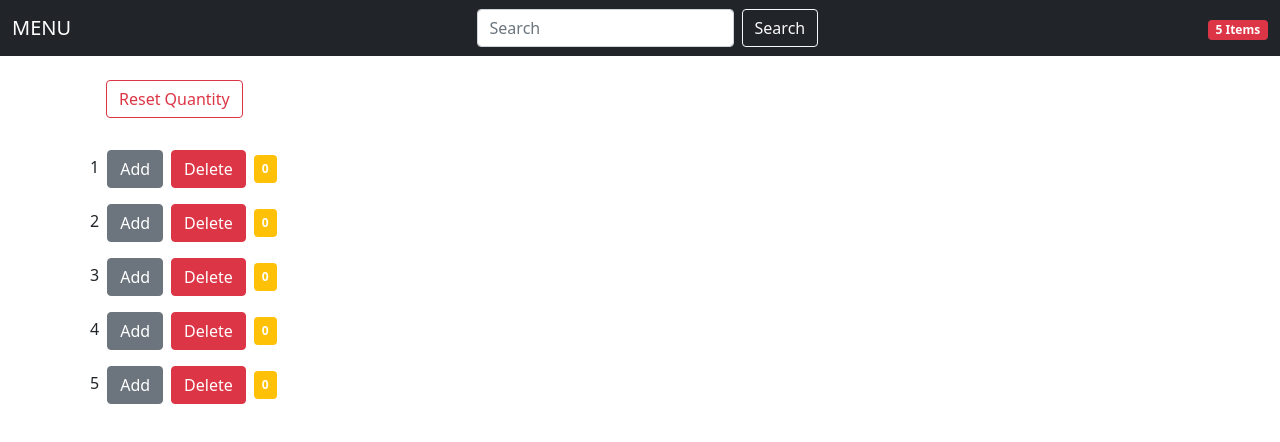
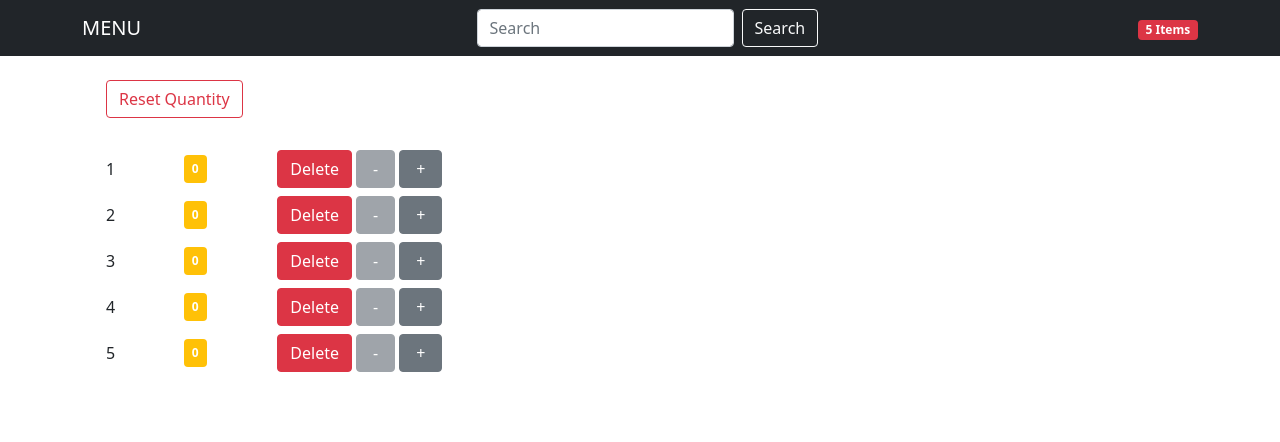
Before and after one commit to anasabufarraj/hello_react, a React (Create React App) app: page / in a window 1280 px wide. Shown: the top 442 px of the page. Built offline with nearby package versions, Linux system fonts and the light colour scheme.

Commit message:
My solution to exercise 60

```diff
--- a/src/App.js
+++ b/src/App.js
@@ -18,6 +18,7 @@ class App extends Component {
     super(props);
     this.handleReset = this.handleReset.bind(this);
     this.handleIncrement = this.handleIncrement.bind(this);
+    this.handleDecrement = this.handleDecrement.bind(this);
     this.handleDelete = this.handleDelete.bind(this);
   }
 
@@ -33,6 +34,13 @@ class App extends Component {
     let counters = [...this.state.counters];
     let index = counters.indexOf(counter);
     counters[index].value++;
+    this.setState({ counters });
+  }
+
+  handleDecrement(counter) {
+    let counters = [...this.state.counters];
+    let index = counters.indexOf(counter);
+    counters[index].value--;
     this.setState({ counters });
   }
 
@@ -55,6 +63,7 @@ class App extends Component {
           <Counters
             onReset={this.handleReset}
             onIncrement={this.handleIncrement}
+            onDecrement={this.handleDecrement}
             onDelete={this.handleDelete}
             counters={this.state.counters}
           />
--- a/src/components/counter.jsx
+++ b/src/components/counter.jsx
@@ -1,6 +1,11 @@
 import React, { Component } from 'react';
 
 class Counter extends Component {
+  componentWillUnmount() {
+    // TODO: Remove function for production
+    console.log('Unmount - Counter');
+  }
+
   setCounterText() {
     let { value } = this.props.counter;
     return value === 0 ? <span>0</span> : value;
@@ -10,24 +15,38 @@ class Counter extends Component {
     return this.props.counter.value === 0 ? 'bg-warning' : 'bg-primary';
   }
 
-  // TODO: Remove for production
-  componentWillUnmount() {
-    console.log('Unmount - Counter');
+  setDisabled() {
+    return this.props.counter.value === 0;
   }
 
   render() {
     return (
-      <div>
-        <span className="p-2">{this.props.counter.id}</span>
-        <button onClick={this.props.onIncrement} className="btn btn-secondary">
-          Add
-        </button>
-        <button onClick={this.props.onDelete} className="btn btn-danger m-2">
-          Delete
-        </button>
-        <span className={`badge p-2 ${this.setBadgeColor()}`}>
-          {this.setCounterText()}
-        </span>
+      <div className="m-2">
+        <div className="row align-items-center">
+          <div className="col-1">
+            <span className="m-3">{this.props.counter.id}</span>
+          </div>
+          <div className="col-1">
+            <span className={`badge p-2 ${this.setBadgeColor()}`}>
+              {this.setCounterText()}
+            </span>
+          </div>
+          <div className="col-5">
+            <button onClick={this.props.onDelete} className="btn btn-danger">
+              Delete
+            </button>
+            <button
+              onClick={this.props.onDecrement}
+              className="btn btn-secondary px-3 mx-1"
+              disabled={this.setDisabled()}
+            >
+              -
+            </button>
+            <button onClick={this.props.onIncrement} className="btn btn-secondary px-3">
+              +
+            </button>
+          </div>
+        </div>
       </div>
     );
   }
--- a/src/components/counters.jsx
+++ b/src/components/counters.jsx
@@ -2,8 +2,8 @@ import React, { Component } from 'react';
 import Counter from './counter';
 
 class Counters extends Component {
-  // TODO: Remove for production
   componentDidUpdate(prevProps, prevState) {
+    // TODO: Remove function for production
     if (this.props !== prevProps) {
       console.log('Properties did changed - Counters');
     }
@@ -19,6 +19,7 @@ class Counters extends Component {
           <Counter
             key={counter.id}
             onIncrement={() => this.props.onIncrement(counter)}
+            onDecrement={() => this.props.onDecrement(counter)}
             onDelete={() => this.props.onDelete(counter.id)}
             counter={counter}
           />
--- a/src/components/navbar.jsx
+++ b/src/components/navbar.jsx
@@ -2,7 +2,7 @@
 function NavBar(props) {
   return (
     <nav className="navbar navbar-dark bg-dark">
-      <div className="container-fluid">
+      <div className="container">
         <a className="navbar-brand" href="http://localhost:3000/">
           MENU
         </a>
```
